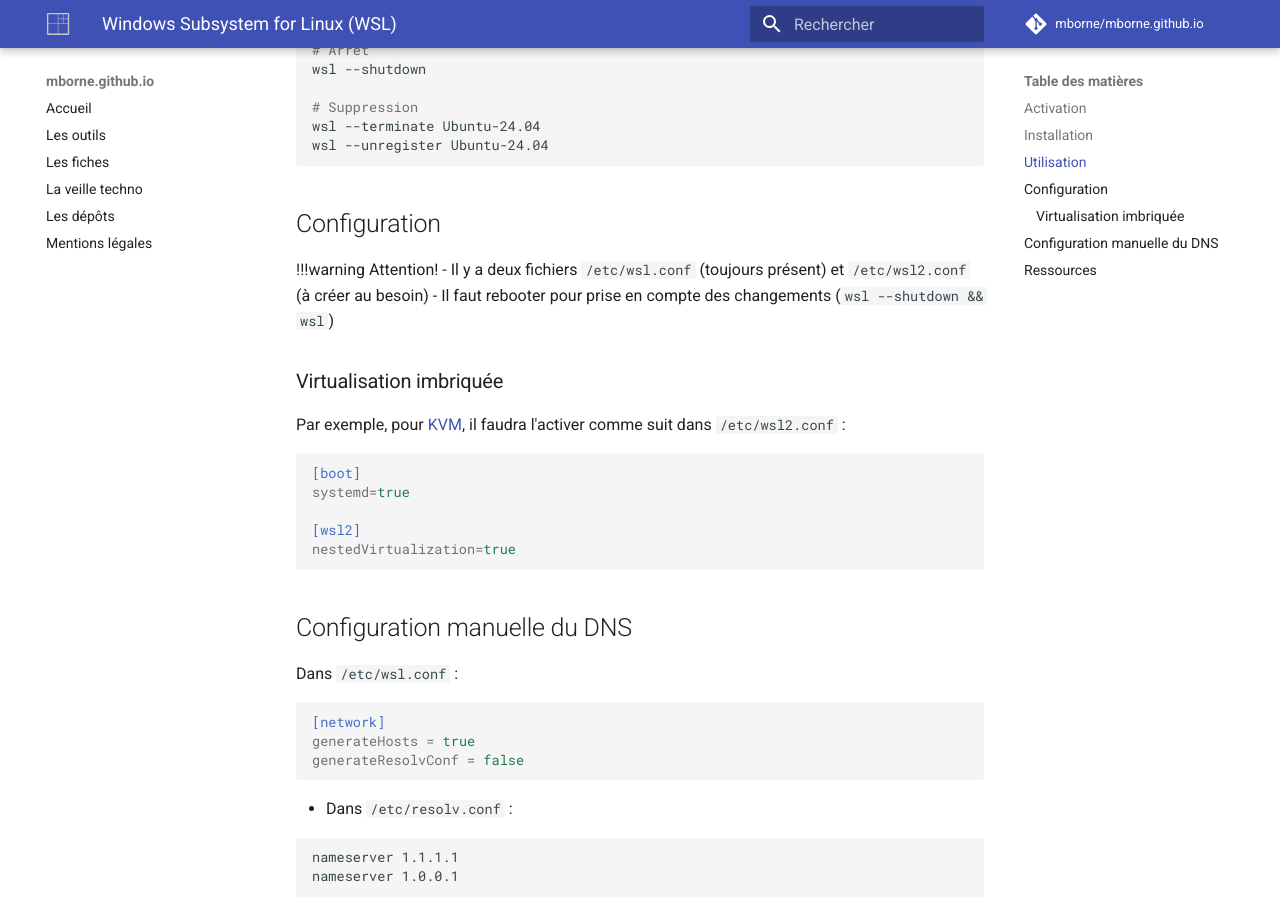
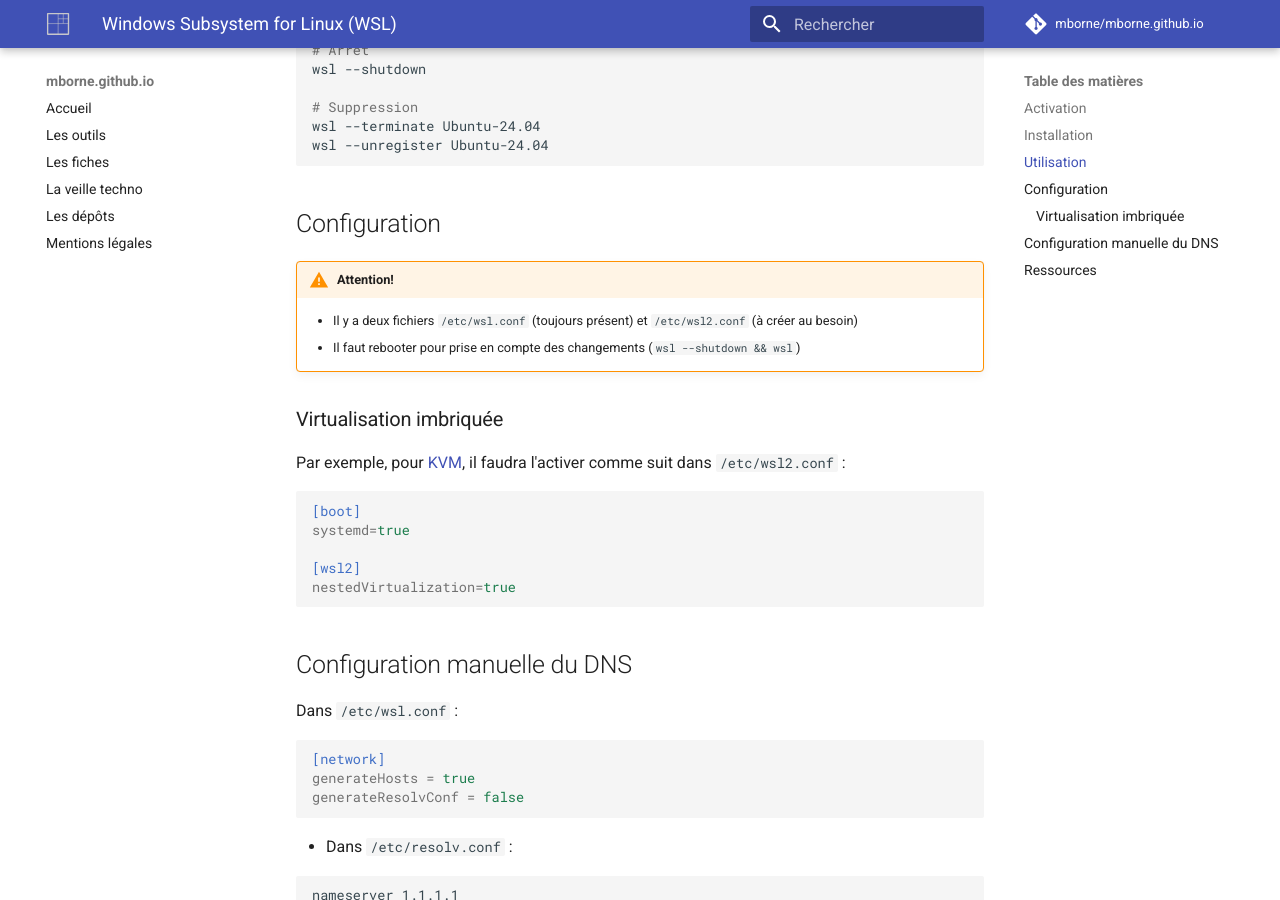
Before and after one commit to mborne/mborne.github.io, an MkDocs documentation site: the page built from docs/outils/wsl/README.md, in a window 1280 px wide and 900 px high, scrolled down 790 px. Built offline with MkDocs 1.6.1 and Material for MkDocs 9.7.7, drawn with Linux system fonts in a browser that asks for light colours; plug-ins that fetch from the network failed and are left out; comment, search, counter and statistics services are not loaded.

Commit message:
fix(wsl): correction syntaxe pour warning

```diff
--- a/docs/outils/wsl/README.md
+++ b/docs/outils/wsl/README.md
@@ -47,7 +47,7 @@
 
 ## Configuration
 
-!!!warning Attention!
+!!!warning "Attention!"
     - Il y a deux fichiers `/etc/wsl.conf` (toujours présent) et `/etc/wsl2.conf` (à créer au besoin)
     - Il faut rebooter pour prise en compte des changements (`wsl --shutdown && wsl`)
 
```
